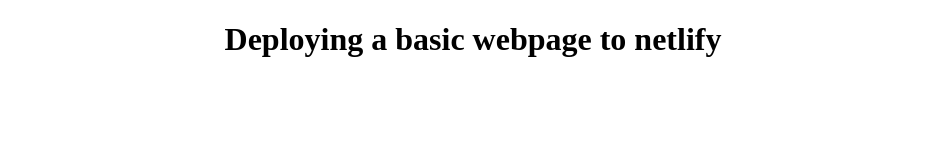
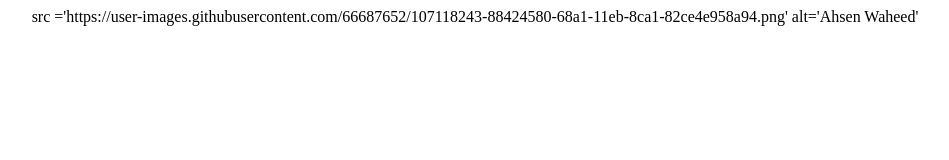
Before and after one commit to ahsen230/me, a plain HTML site: page index.html in a window 1280 px wide. Shown: the whole page, without its empty margins (167-1116 px from the left). Drawn offline with Linux system fonts and the light colour scheme.

Commit message:
Update index.html

```diff
--- a/index.html
+++ b/index.html
@@ -13,7 +13,7 @@
 </head>
 <body>
     <div>
-        <h1>Deploying a basic webpage to netlify</h1>
+        <img> src ='https://user-images.githubusercontent.com/66687652/107118243-88424580-68a1-11eb-8ca1-82ce4e958a94.png' alt='Ahsen Waheed'</h1>
     </div>
 </body>
 </html>
```
